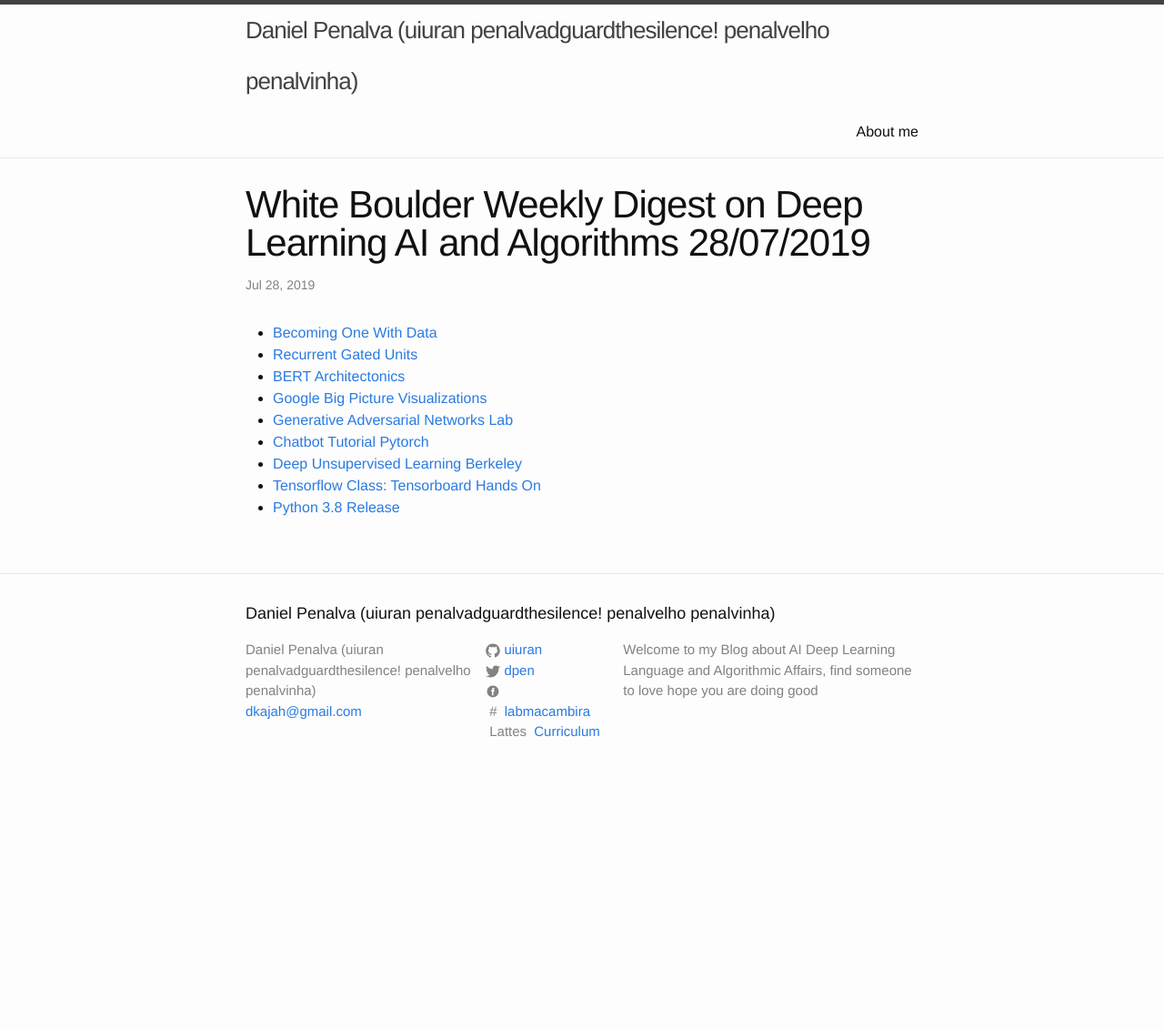
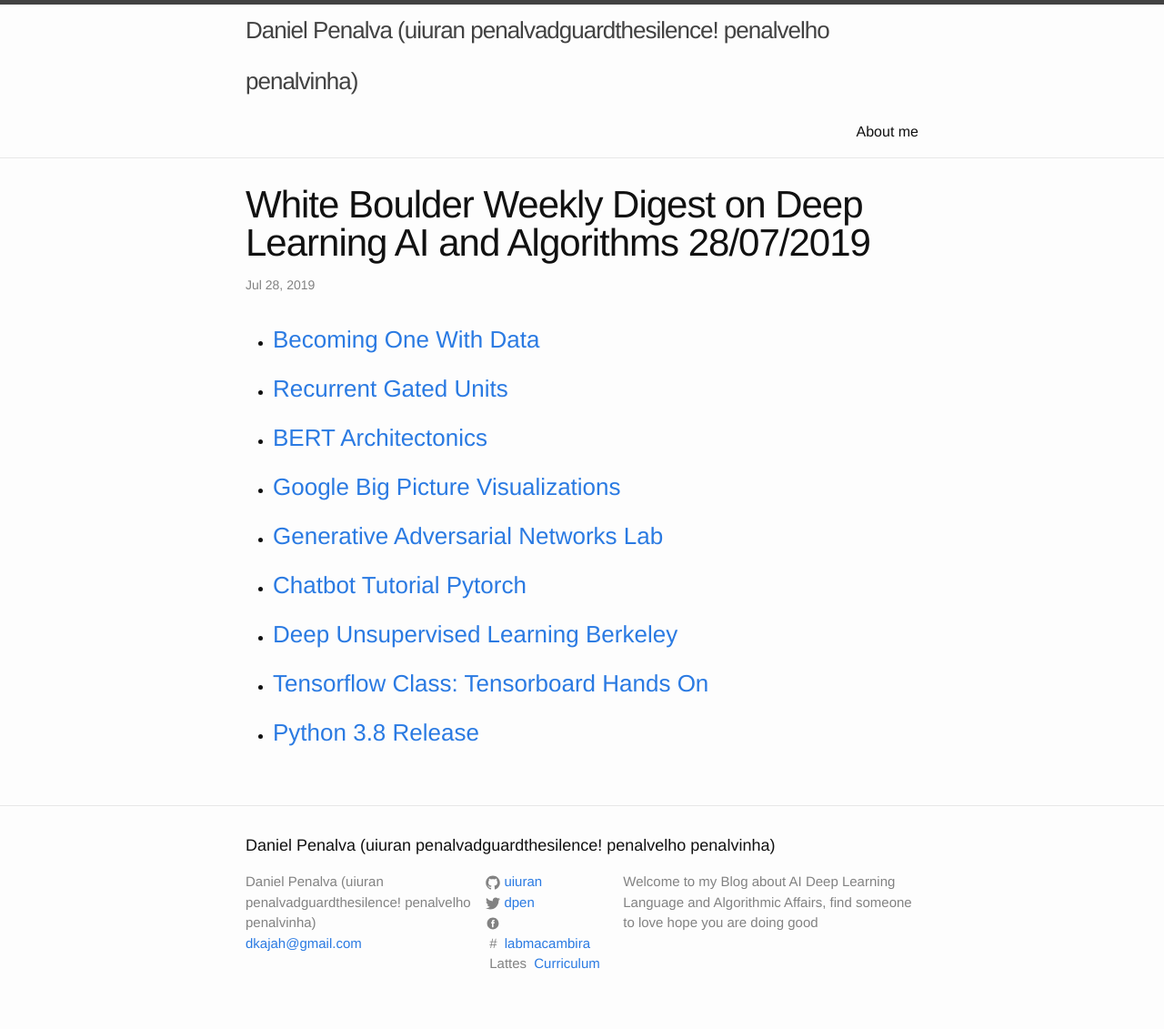
Before and after one commit to Uiuran/portfolio-datascience, a Jekyll site: the page built from _posts/2019-07-28-weekly-ai-dl-digest.markdown, in a window 1280 px wide. Shown: the whole page at 91% size. Built offline with Jekyll 4.4.1, drawn with Linux system fonts in a browser that asks for light colours; comment, search, counter and statistics services are not loaded; before the commit the page ends 900 px from its top, so only the background shows below that.

```diff
--- a/_posts/2019-07-28-weekly-ai-dl-digest.markdown
+++ b/_posts/2019-07-28-weekly-ai-dl-digest.markdown
@@ -5,15 +5,15 @@ categories: python chatbot bert bigpicture google data gatedunit unsupervised te
 comments: true
 published: true
 ---
-- [Becoming One With Data][becomeone]
-- [Recurrent Gated Units][gated]
-- [BERT Architectonics][bertarch]
-- [Google Big Picture Visualizations][bigpic]
-- [Generative Adversarial Networks Lab][ganslab]
-- [Chatbot Tutorial Pytorch][chatbot]
-- [Deep Unsupervised Learning Berkeley][deepunsup]
-- [Tensorflow Class: Tensorboard Hands On][handsontensorboard]
-- [Python 3.8 Release][python38]
+- ### [Becoming One With Data][becomeone]
+- ### [Recurrent Gated Units][gated]
+- ### [BERT Architectonics][bertarch]
+- ### [Google Big Picture Visualizations][bigpic]
+- ### [Generative Adversarial Networks Lab][ganslab]
+- ### [Chatbot Tutorial Pytorch][chatbot]
+- ### [Deep Unsupervised Learning Berkeley][deepunsup]
+- ### [Tensorflow Class: Tensorboard Hands On][handsontensorboard]
+- ### [Python 3.8 Release][python38]
 
 [becomeone]: https://blog.floydhub.com/becoming-one-with-the-data/
 [gated]: https://blog.floydhub.com/gru-with-pytorch
```
